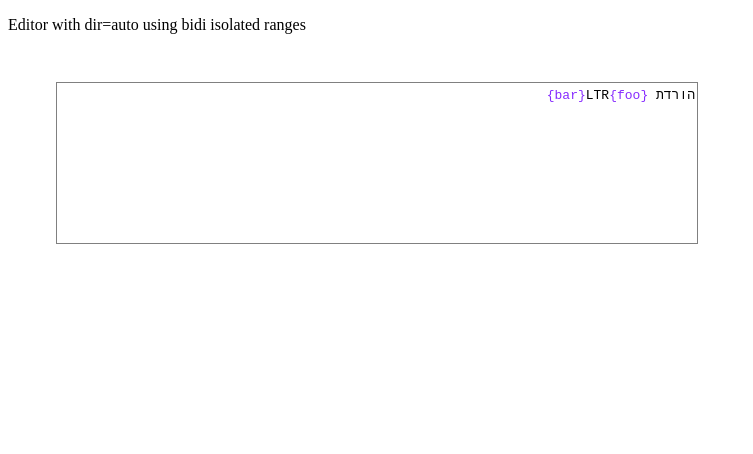
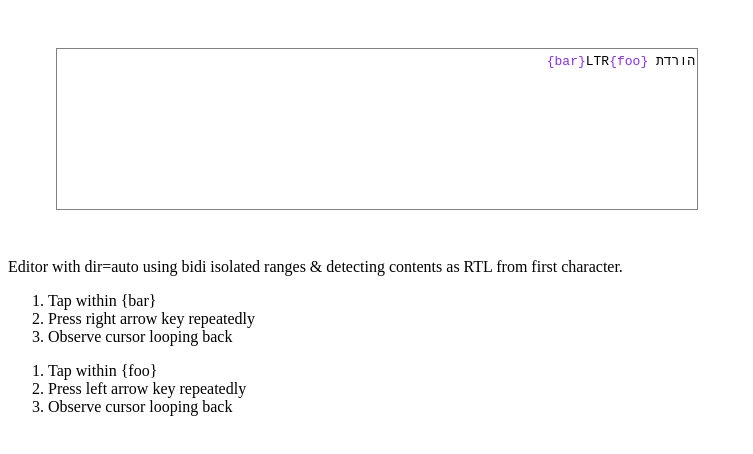
Before and after one commit to eemeli/codemirror-bidi-demo, a website: page demo.html in a window 1280 px wide. Shown: the whole page, without its empty margins (0-753 px from the left). Drawn offline with Linux system fonts and the light colour scheme.

Commit message:
Add instructions

```diff
--- a/demo.html
+++ b/demo.html
@@ -14,7 +14,20 @@
     </style>
   </head>
   <body>
-    <p>Editor with dir=auto using bidi isolated ranges</p>
     <div id="editor" dir="auto"></div>
+    <p>
+      Editor with dir=auto using bidi isolated ranges & detecting contents as
+      RTL from first character.
+    </p>
+    <ol>
+      <li>Tap within {bar}</li>
+      <li>Press right arrow key repeatedly</li>
+      <li>Observe cursor looping back</li>
+    </ol>
+    <ol>
+      <li>Tap within {foo}</li>
+      <li>Press left arrow key repeatedly</li>
+      <li>Observe cursor looping back</li>
+    </ol>
   </body>
 </html>
```
